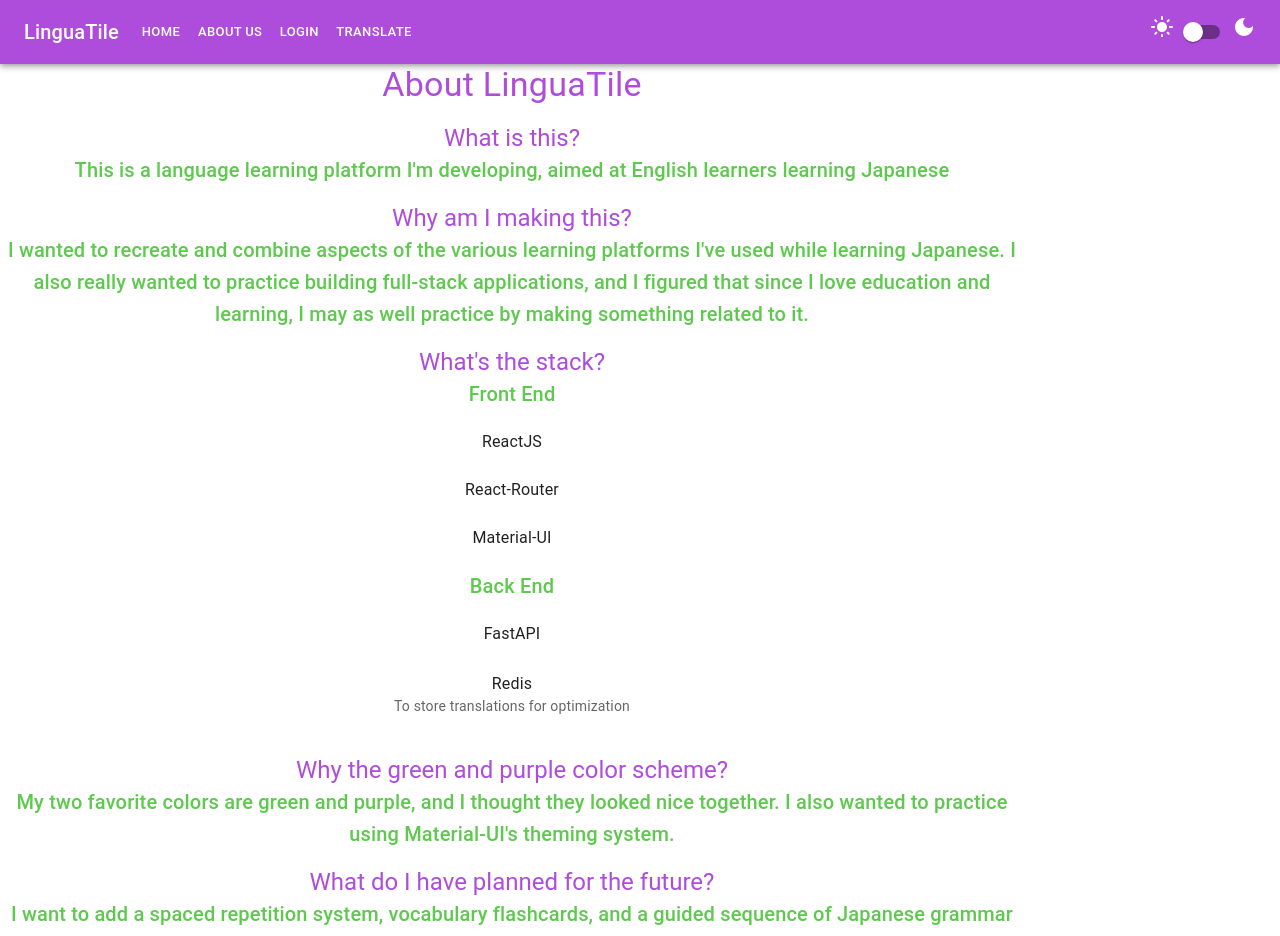
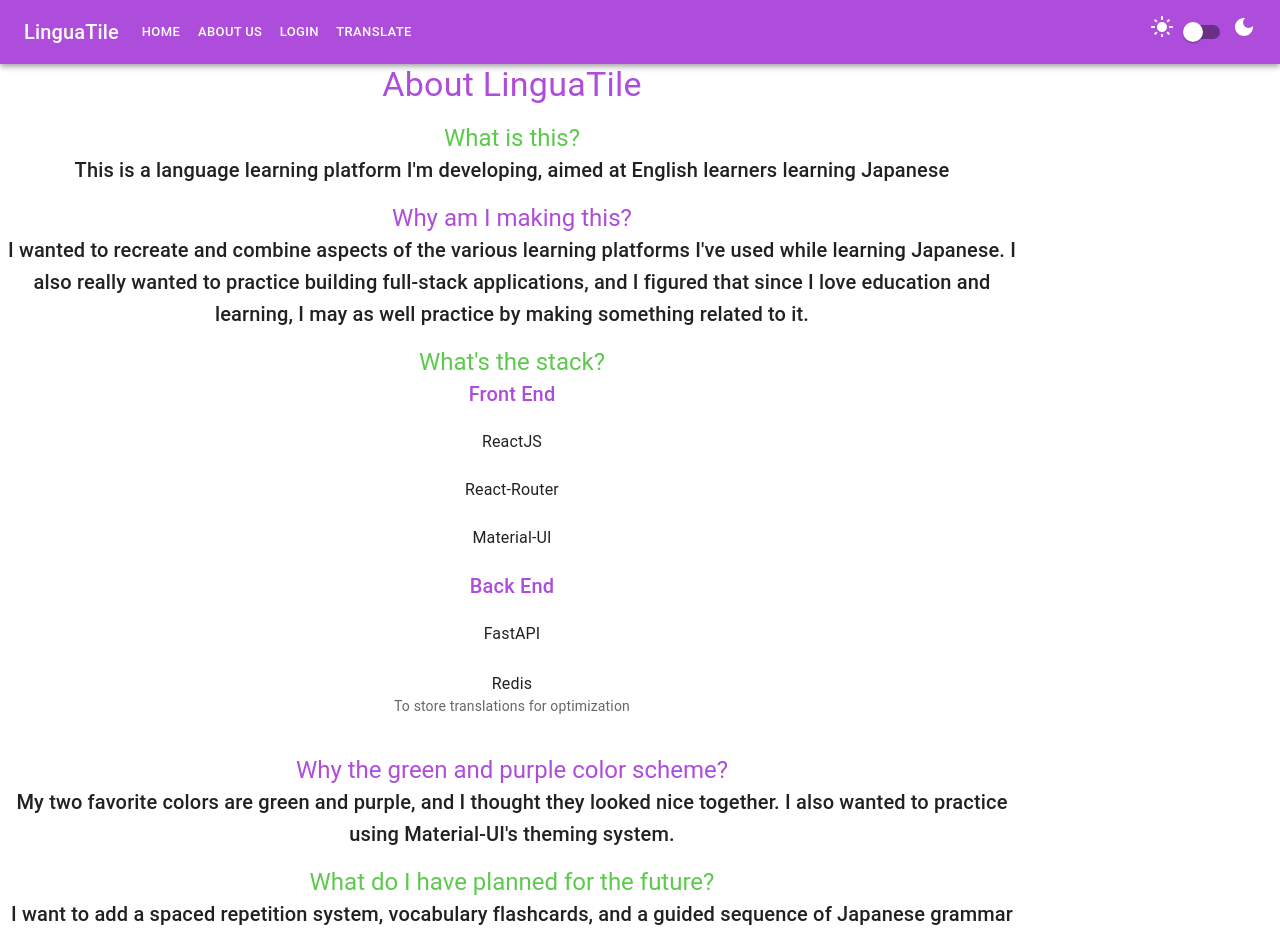
Before and after one commit to zliel/lingua-tile, a React (Create React App) app: page /about in a window 1280 px wide. Shown: the top 936 px of the page. Built offline with nearby package versions, Linux system fonts and the light colour scheme.

Commit message:
Updated the colors for the text of the about page

```diff
--- a/src/Routes/About.js
+++ b/src/Routes/About.js
@@ -1,30 +1,38 @@
 import React from 'react';
 import {Grid, List, ListItem, ListItemText, Typography} from "@mui/material";
+import {useTheme} from "@mui/material/styles";
 
 function About() {
+    const theme = useTheme();
+    const primaryHeaderColor = theme.palette.mode === "light" ? theme.palette.primary.main : theme.palette.primary.dark
+    const secondaryHeaderColor = theme.palette.mode === "light" ? theme.palette.secondary.main : theme.palette.secondary.dark
     return (
-        <Grid container alignSelf={"center"} justify={"center"} align={"center"} gap={2} direction={"column"} width={"80%"}>
+        <Grid container alignSelf={"center"} justify={"center"} align={"center"} gap={2} direction={"column"}
+              width={"80%"}>
             <Grid item sm>
-                <Typography variant={"h4"} color={"primary"}>
+                <Typography variant={"h4"} color={primaryHeaderColor}>
                     About LinguaTile
                 </Typography>
             </Grid>
 
             <Grid item sm>
-                <Typography variant={"h5"} color={"primary"}>What is this?</Typography>
-                <Typography variant={"h6"} color={"secondary"}>This is a language learning platform I'm developing, aimed at English learners learning Japanese</Typography>
+                <Typography variant={"h5"} color={secondaryHeaderColor}>What is this?</Typography>
+                <Typography variant={"h6"}>This is a language learning platform I'm developing,
+                    aimed at English learners learning Japanese</Typography>
             </Grid>
 
             <Grid item sm>
-                <Typography variant={"h5"} color={"primary"}>Why am I making this?</Typography>
-                <Typography variant={"h6"} color={"secondary"}>I wanted to recreate and combine aspects of the various learning platforms I've used while learning Japanese.
-                    I also really wanted to practice building full-stack applications, and I figured that since I love education and learning, I may as well practice by making something related to it.
+                <Typography variant={"h5"} color={primaryHeaderColor}>Why am I making this?</Typography>
+                <Typography variant={"h6"}>I wanted to recreate and combine aspects of the various
+                    learning platforms I've used while learning Japanese.
+                    I also really wanted to practice building full-stack applications, and I figured that since I love
+                    education and learning, I may as well practice by making something related to it.
                 </Typography>
             </Grid>
 
             <Grid item sm>
-                <Typography variant={"h5"} color={"primary"}>What's the stack?</Typography>
-                <Typography variant={"h6"} color={"secondary"}>Front End</Typography>
+                <Typography variant={"h5"} color={secondaryHeaderColor}>What's the stack?</Typography>
+                <Typography variant={"h6"} color={primaryHeaderColor}>Front End</Typography>
                 <List>
                     <ListItem>
                         <ListItemText primary={"ReactJS"} sx={{textAlign: "center"}}/>
@@ -37,26 +45,28 @@ function About() {
                     </ListItem>
                 </List>
 
-                <Typography variant={"h6"} color={"secondary"}>Back End</Typography>
+                <Typography variant={"h6"} color={primaryHeaderColor}>Back End</Typography>
                 <List>
                     <ListItem>
                         <ListItemText primary={"FastAPI"} sx={{textAlign: "center"}}/>
                     </ListItem>
                     <ListItem>
-                        <ListItemText primary={"Redis"} secondary={"To store translations for optimization"} sx={{textAlign: "center"}}/>
+                        <ListItemText primary={"Redis"} secondary={"To store translations for optimization"}
+                                      sx={{textAlign: "center"}}/>
                     </ListItem>
                 </List>
             </Grid>
 
             <Grid item sm>
-                <Typography variant={"h5"} color={"primary"}>Why the green and purple color scheme?</Typography>
-                <Typography variant={"h6"} color={"secondary"}>My two favorite colors are green and purple, and I thought they looked nice together. I also wanted to practice using Material-UI's theming system.
+                <Typography variant={"h5"} color={primaryHeaderColor}>Why the green and purple color scheme?</Typography>
+                <Typography variant={"h6"}>My two favorite colors are green and purple, and I
+                    thought they looked nice together. I also wanted to practice using Material-UI's theming system.
                 </Typography>
             </Grid>
 
             <Grid item sm>
-                <Typography variant={"h5"} color={"primary"}>What do I have planned for the future?</Typography>
-                <Typography variant={"h6"} color={"secondary"}>I want to add a spaced repetition system, vocabulary
+                <Typography variant={"h5"} color={secondaryHeaderColor}>What do I have planned for the future?</Typography>
+                <Typography variant={"h6"}>I want to add a spaced repetition system, vocabulary
                     flashcards, and a guided sequence of Japanese grammar and vocabulary, mirroring what I've learned
                     and being updated as I learn more.
                 </Typography>
```
